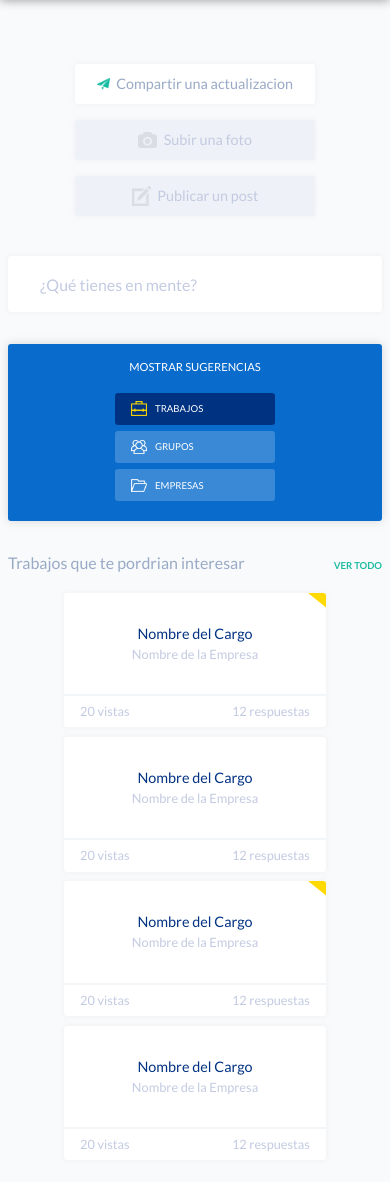
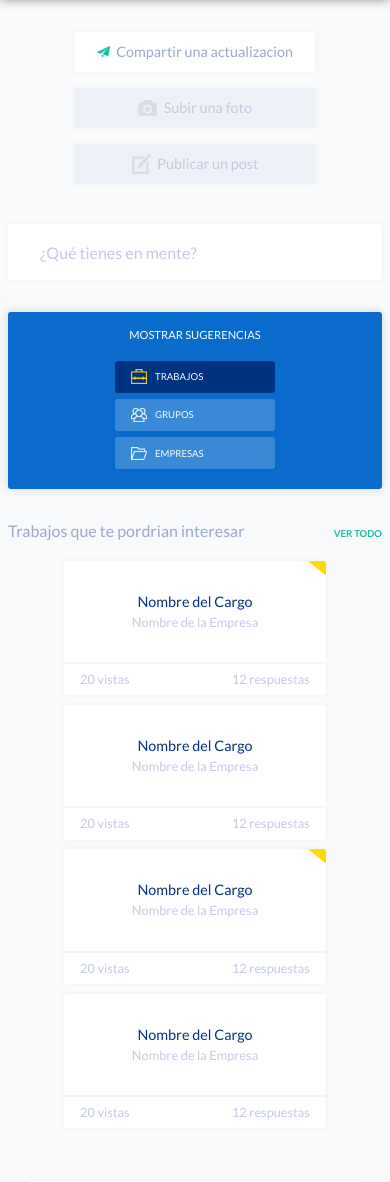
Before and after one commit to domingoacd/leaders-test, a PHP site: page / in a window 390 px wide. Shown: the part 56-1238 px from the top of the page. Run offline with PHP 8.4, Linux system fonts and the light colour scheme.

Commit message:
changed home

```diff
--- a/styles/home.css
+++ b/styles/home.css
@@ -641,7 +641,7 @@
   }
 
   .home-content {
-    padding: 2rem 0.5rem;
+    padding: 0rem 0.5rem 2rem;
   }
 
   .home-content .home-publish-options {
```
